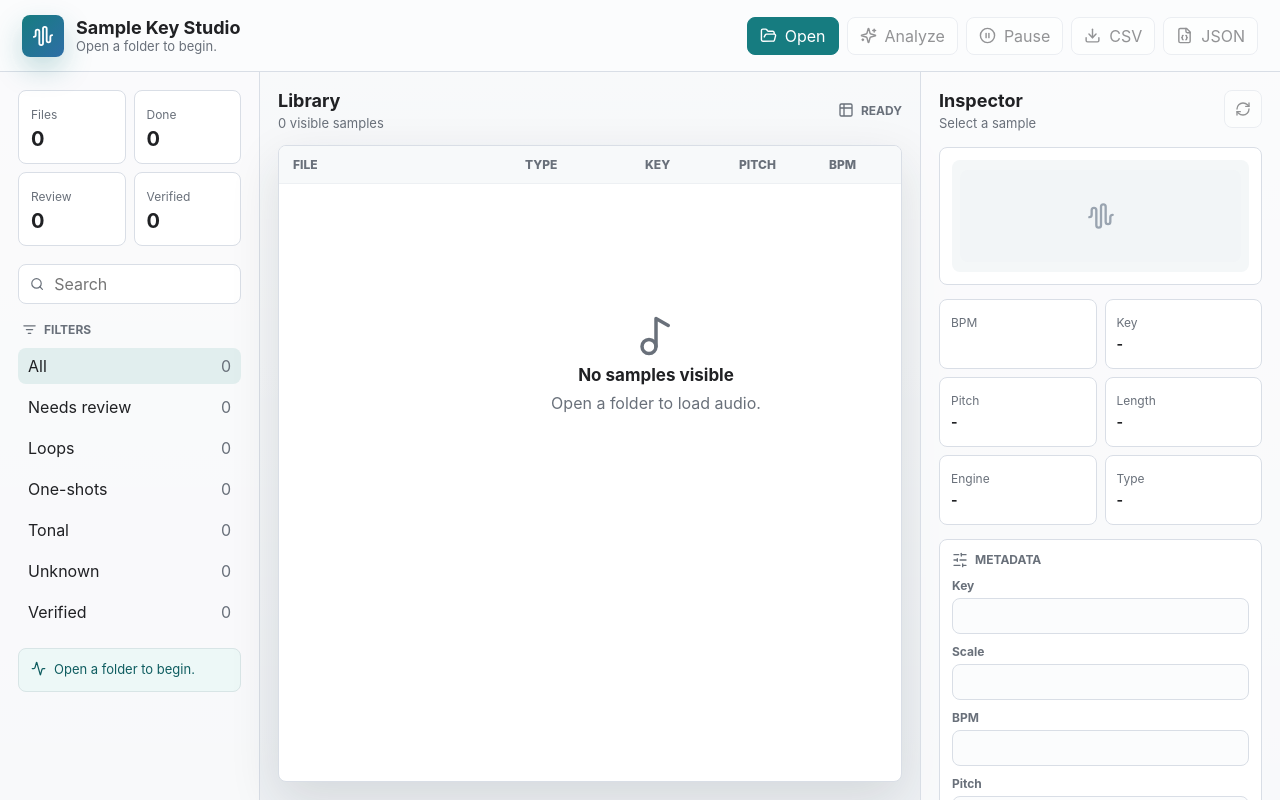
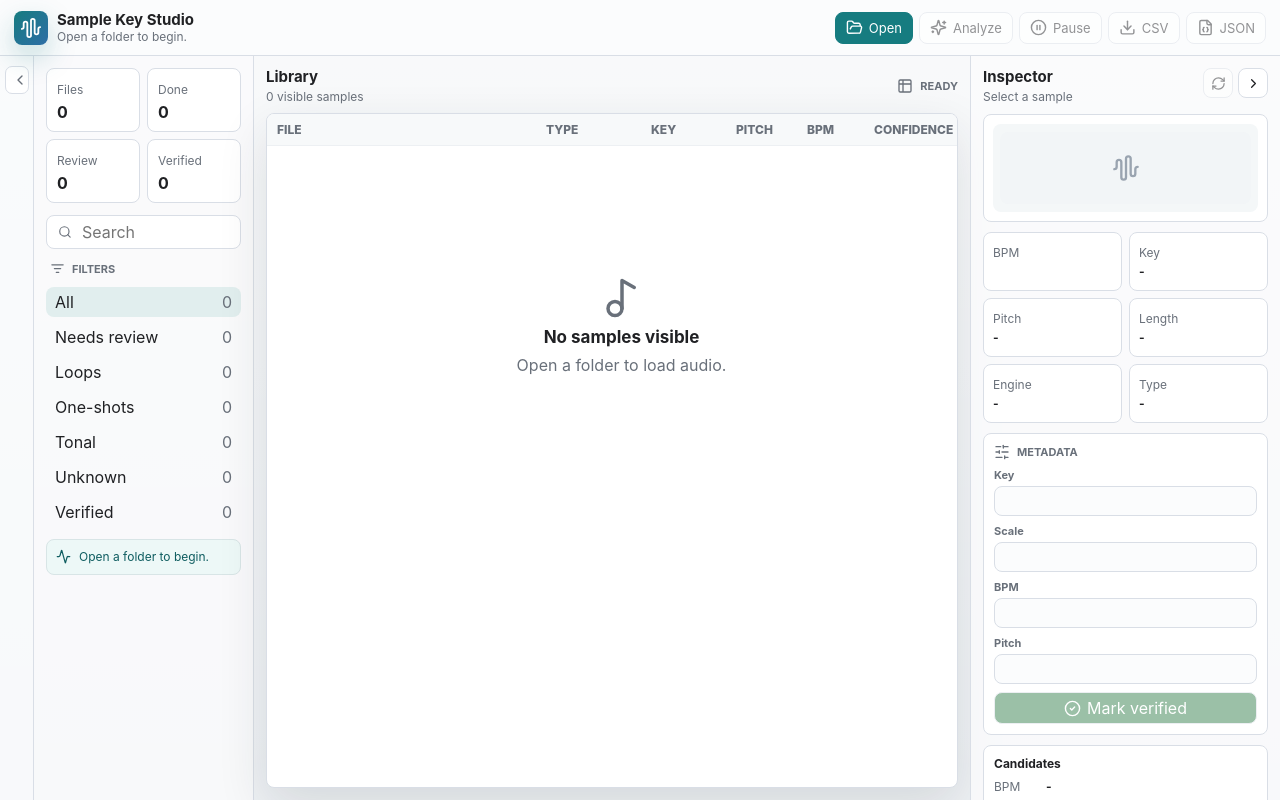
Before and after one commit to skdsam/music-keys, a React (Vite) app: page / in a window 1280 px wide. Built offline with nearby package versions, Linux system fonts and the light colour scheme.

Commit message:
Compact app layout and collapsible panels

```diff
--- a/src/App.tsx
+++ b/src/App.tsx
@@ -1,6 +1,8 @@
 import {
   Activity,
   CheckCircle2,
+  ChevronLeft,
+  ChevronRight,
   Download,
   FileJson,
   FolderOpen,
@@ -101,6 +103,8 @@ function App() {
   const [query, setQuery] = useState("");
   const [isAnalyzing, setIsAnalyzing] = useState(false);
   const [notice, setNotice] = useState("Open a folder to begin.");
+  const [isSidebarOpen, setIsSidebarOpen] = useState(true);
+  const [isInspectorOpen, setIsInspectorOpen] = useState(true);
   const cancelRequested = useRef(false);
 
   const selected = useMemo(
@@ -311,7 +315,20 @@ function App() {
         </div>
       </header>
 
-      <section className="content-grid">
+      <section
+        className={`content-grid ${!isSidebarOpen ? "sidebar-collapsed" : ""} ${
+          !isInspectorOpen ? "inspector-collapsed" : ""
+        }`}
+      >
+        <aside className="rail left-rail">
+          <button
+            onClick={() => setIsSidebarOpen((value) => !value)}
+            title={isSidebarOpen ? "Hide filters" : "Show filters"}
+          >
+            {isSidebarOpen ? <ChevronLeft size={16} /> : <ChevronRight size={16} />}
+          </button>
+        </aside>
+
         <aside className="sidebar">
           <div className="stat-grid">
             <Metric label="Files" value={samples.length.toString()} />
@@ -402,7 +419,13 @@ function App() {
           </div>
         </section>
 
-        <Inspector sample={selected} onChange={updateSelected} onReanalyze={reanalyzeSelected} />
+        <Inspector
+          sample={selected}
+          isOpen={isInspectorOpen}
+          onToggle={() => setIsInspectorOpen((value) => !value)}
+          onChange={updateSelected}
+          onReanalyze={reanalyzeSelected}
+        />
       </section>
     </main>
   );
@@ -410,10 +433,14 @@ function App() {
 
 function Inspector({
   sample,
+  isOpen,
+  onToggle,
   onChange,
   onReanalyze
 }: {
   sample?: SampleRecord;
+  isOpen: boolean;
+  onToggle: () => void;
   onChange: (patch: Partial<SampleRecord>) => void;
   onReanalyze: () => void;
 }) {
@@ -449,6 +476,16 @@ function Inspector({
     setPlayProgress(ratio);
   };
 
+  if (!isOpen) {
+    return (
+      <aside className="rail right-rail">
+        <button onClick={onToggle} title="Show inspector">
+          <ChevronLeft size={16} />
+        </button>
+      </aside>
+    );
+  }
+
   return (
     <aside className="inspector">
       <div className="inspector-header">
@@ -456,9 +493,14 @@ function Inspector({
           <h2>{sample?.fileName ?? "Inspector"}</h2>
           <p>{sample ? `${formatBytes(sample.fileSize)} - ${sample.extension.toUpperCase()}` : "Select a sample"}</p>
         </div>
-        <button onClick={onReanalyze} disabled={!sample} title="Re-analyze selected sample">
-          <RefreshCw size={16} />
-        </button>
+        <div className="inspector-actions">
+          <button onClick={onReanalyze} disabled={!sample} title="Re-analyze selected sample">
+            <RefreshCw size={15} />
+          </button>
+          <button onClick={onToggle} title="Hide inspector">
+            <ChevronRight size={15} />
+          </button>
+        </div>
       </div>
 
       <div className="wave-panel">
--- a/src/styles.css
+++ b/src/styles.css
@@ -42,7 +42,7 @@ button {
 
 .app-shell {
   display: grid;
-  grid-template-rows: 72px 1fr;
+  grid-template-rows: 56px 1fr;
   height: 100vh;
   background:
     linear-gradient(180deg, rgba(255, 255, 255, 0.64), rgba(255, 255, 255, 0)),
@@ -53,7 +53,7 @@ button {
   display: flex;
   align-items: center;
   justify-content: space-between;
-  padding: 0 22px;
+  padding: 0 14px;
   border-bottom: 1px solid var(--line);
   background: rgba(251, 252, 253, 0.92);
   backdrop-filter: blur(12px);
@@ -63,13 +63,13 @@ button {
   display: flex;
   align-items: center;
   min-width: 0;
-  gap: 12px;
+  gap: 9px;
 }
 
 .brand-mark {
   display: grid;
-  width: 42px;
-  height: 42px;
+  width: 34px;
+  height: 34px;
   place-items: center;
   border-radius: 8px;
   color: #ffffff;
@@ -89,7 +89,7 @@ button {
 }
 
 .brand h1 {
-  font-size: 18px;
+  font-size: 15px;
   line-height: 1.2;
   letter-spacing: 0;
 }
@@ -98,7 +98,7 @@ button {
   max-width: 58vw;
   overflow: hidden;
   color: var(--muted);
-  font-size: 13px;
+  font-size: 12px;
   text-overflow: ellipsis;
   white-space: nowrap;
 }
@@ -106,7 +106,7 @@ button {
 .toolbar {
   display: flex;
   align-items: center;
-  gap: 8px;
+  gap: 6px;
 }
 
 .toolbar button,
@@ -115,8 +115,8 @@ button {
   display: inline-flex;
   align-items: center;
   justify-content: center;
-  min-height: 38px;
-  gap: 8px;
+  min-height: 32px;
+  gap: 6px;
   border: 1px solid var(--line);
   border-radius: 8px;
   color: var(--ink);
@@ -125,7 +125,8 @@ button {
 }
 
 .toolbar button {
-  padding: 0 12px;
+  padding: 0 10px;
+  font-size: 13px;
 }
 
 .toolbar button.primary {
@@ -143,16 +144,69 @@ button {
 
 .content-grid {
   display: grid;
-  grid-template-columns: 260px minmax(480px, 1fr) 360px;
+  grid-template-columns: 34px 220px minmax(520px, 1fr) 310px;
   min-height: 0;
+}
+
+.content-grid.sidebar-collapsed {
+  grid-template-columns: 34px 0 minmax(520px, 1fr) 310px;
+}
+
+.content-grid.inspector-collapsed {
+  grid-template-columns: 34px 220px minmax(520px, 1fr) 34px;
+}
+
+.content-grid.sidebar-collapsed.inspector-collapsed {
+  grid-template-columns: 34px 0 minmax(520px, 1fr) 34px;
+}
+
+.rail {
+  display: flex;
+  align-items: flex-start;
+  justify-content: center;
+  min-height: 0;
+  padding-top: 10px;
+  border-right: 1px solid var(--line);
+  background: rgba(251, 252, 253, 0.82);
+}
+
+.right-rail {
+  border-right: 0;
+  border-left: 1px solid var(--line);
+}
+
+.rail button {
+  display: grid;
+  width: 24px;
+  height: 28px;
+  place-items: center;
+  border: 1px solid var(--line);
+  border-radius: 7px;
+  color: var(--muted);
+  background: #ffffff;
+  cursor: pointer;
 }
 
 .sidebar,
 .inspector {
   min-height: 0;
-  padding: 18px;
+  padding: 12px;
   border-right: 1px solid var(--line);
   background: rgba(251, 252, 253, 0.78);
+}
+
+.sidebar {
+  overflow: hidden auto;
+}
+
+.sidebar-collapsed .sidebar {
+  padding: 0;
+  border-right: 0;
+  overflow: hidden;
+}
+
+.sidebar-collapsed .sidebar > * {
+  display: none;
 }
 
 .inspector {
@@ -164,11 +218,11 @@ button {
 .stat-grid {
   display: grid;
   grid-template-columns: 1fr 1fr;
-  gap: 8px;
+  gap: 7px;
 }
 
 .metric {
-  padding: 12px;
+  padding: 9px 10px;
   border: 1px solid var(--line);
   border-radius: 8px;
   background: var(--panel-strong);
@@ -185,15 +239,15 @@ button {
 .metric strong {
   display: block;
   margin-top: 4px;
-  font-size: 20px;
+  font-size: 16px;
   letter-spacing: 0;
 }
 
 .search-box {
   display: flex;
   align-items: center;
-  height: 40px;
-  margin: 18px 0;
+  height: 34px;
+  margin: 12px 0;
   padding: 0 11px;
   gap: 8px;
   border: 1px solid var(--line);
@@ -223,7 +277,7 @@ button {
   align-items: center;
   gap: 7px;
   color: var(--muted);
-  font-size: 12px;
+  font-size: 11px;
   font-weight: 700;
   text-transform: uppercase;
 }
@@ -236,8 +290,8 @@ button {
   display: flex;
   align-items: center;
   justify-content: space-between;
-  height: 36px;
-  padding: 0 10px;
+  height: 30px;
+  padding: 0 9px;
   border-radius: 8px;
   color: var(--ink);
   background: transparent;
@@ -256,14 +310,14 @@ button {
 .status-strip {
   display: flex;
   align-items: flex-start;
-  margin-top: 18px;
-  padding: 12px;
+  margin-top: 12px;
+  padding: 9px;
   gap: 8px;
   border: 1px solid #d8e5e6;
   border-radius: 8px;
   color: var(--teal-dark);
   background: #edf8f7;
-  font-size: 13px;
+  font-size: 12px;
   line-height: 1.35;
 }
 
@@ -272,20 +326,20 @@ button {
   grid-template-rows: auto 1fr;
   min-width: 0;
   min-height: 0;
-  padding: 18px;
+  padding: 12px;
 }
 
 .table-header {
   display: flex;
   align-items: center;
   justify-content: space-between;
-  margin-bottom: 14px;
+  margin-bottom: 9px;
 }
 
 .table-header h2,
 .inspector h2 {
   overflow: hidden;
-  font-size: 18px;
+  font-size: 15px;
   line-height: 1.2;
   letter-spacing: 0;
   text-overflow: ellipsis;
@@ -296,12 +350,12 @@ button {
 .inspector p {
   margin-top: 3px;
   color: var(--muted);
-  font-size: 13px;
+  font-size: 12px;
 }
 
 .sample-table {
   display: grid;
-  grid-template-rows: 38px 1fr;
+  grid-template-rows: 32px 1fr;
   min-height: 0;
   overflow: hidden;
   border: 1px solid var(--line);
@@ -317,12 +371,12 @@ button {
 
 .sample-row {
   display: grid;
-  grid-template-columns: minmax(220px, 1.9fr) minmax(108px, 0.9fr) minmax(82px, 0.7fr) minmax(78px, 0.6fr) minmax(72px, 0.5fr) minmax(106px, 0.7fr);
+  grid-template-columns: minmax(260px, 2.2fr) minmax(96px, 0.8fr) minmax(76px, 0.62fr) minmax(62px, 0.48fr) minmax(58px, 0.45fr) minmax(92px, 0.58fr);
   align-items: center;
   width: 100%;
-  min-height: 54px;
-  padding: 0 14px;
-  gap: 12px;
+  min-height: 44px;
+  padding: 0 10px;
+  gap: 9px;
   border-bottom: 1px solid #edf0f3;
   color: var(--ink);
   background: #ffffff;
@@ -339,10 +393,10 @@ button.sample-row {
 }
 
 .sample-row.heading {
-  min-height: 38px;
+  min-height: 32px;
   color: var(--muted);
   background: #f7f9fa;
-  font-size: 12px;
+  font-size: 11px;
   font-weight: 800;
   text-transform: uppercase;
 }
@@ -356,7 +410,7 @@ button.sample-row {
 
 .file-cell {
   display: grid;
-  gap: 3px;
+  gap: 1px;
 }
 
 .file-cell strong,
@@ -368,11 +422,15 @@ button.sample-row {
 }
 
 .file-cell strong {
-  font-size: 13px;
+  font-size: 12px;
 }
 
 .file-cell small {
   color: var(--muted);
+  font-size: 11px;
+}
+
+.sample-row > span:not(.file-cell) {
   font-size: 12px;
 }
 
@@ -380,11 +438,11 @@ button.sample-row {
   display: inline-flex;
   align-items: center;
   justify-content: center;
-  min-width: 74px;
-  height: 24px;
-  padding: 0 8px;
+  min-width: 62px;
+  height: 21px;
+  padding: 0 7px;
   border-radius: 8px;
-  font-size: 12px;
+  font-size: 11px;
   font-weight: 700;
 }
 
@@ -427,19 +485,33 @@ button.sample-row {
 
 .inspector-header {
   display: grid;
-  grid-template-columns: minmax(0, 1fr) 38px;
+  grid-template-columns: minmax(0, 1fr) auto;
   align-items: start;
-  gap: 12px;
+  gap: 8px;
 }
 
+.inspector-header h2 {
+  display: -webkit-box;
+  white-space: normal;
+  -webkit-box-orient: vertical;
+  -webkit-line-clamp: 2;
+}
+
+.inspector-actions {
+  display: flex;
+  gap: 5px;
+}
+
+.inspector-actions button,
 .inspector-header button {
-  width: 38px;
+  width: 30px;
+  min-height: 30px;
   padding: 0;
 }
 
 .wave-panel {
-  margin-top: 16px;
-  padding: 12px;
+  margin-top: 10px;
+  padding: 9px;
   border: 1px solid var(--line);
   border-radius: 8px;
   background: #ffffff;
@@ -450,8 +522,8 @@ button.sample-row {
   position: relative;
   align-items: center;
   width: 100%;
-  height: 112px;
-  padding: 10px 8px;
+  height: 88px;
+  padding: 8px 7px;
   gap: 2px;
   overflow: hidden;
   border-radius: 8px;
@@ -509,20 +581,20 @@ button.sample-row {
 
 .audio-player {
   width: 100%;
-  height: 36px;
-  margin-top: 10px;
+  height: 32px;
+  margin-top: 7px;
 }
 
 .detail-grid {
   display: grid;
   grid-template-columns: 1fr 1fr;
-  gap: 8px;
-  margin-top: 14px;
+  gap: 7px;
+  margin-top: 10px;
 }
 
 .detail {
   min-width: 0;
-  padding: 11px;
+  padding: 8px 9px;
   border: 1px solid var(--line);
   border-radius: 8px;
   background: #ffffff;
@@ -530,12 +602,12 @@ button.sample-row {
 
 .detail strong {
   display: block;
-  min-height: 22px;
-  margin-top: 4px;
+  min-height: 18px;
+  margin-top: 3px;
   overflow: hidden;
   text-overflow: ellipsis;
   white-space: nowrap;
-  font-size: 14px;
+  font-size: 12px;
 }
 
 .edit-panel,
@@ -543,9 +615,9 @@ button.sample-row {
 .confidence-panel,
 .warnings {
   display: grid;
-  gap: 10px;
-  margin-top: 14px;
-  padding: 12px;
+  gap: 8px;
+  margin-top: 10px;
+  padding: 10px;
   border: 1px solid var(--line);
   border-radius: 8px;
   background: #ffffff;
@@ -553,19 +625,19 @@ button.sample-row {
 
 .edit-panel label {
   display: grid;
-  gap: 5px;
+  gap: 4px;
 }
 
 .edit-panel label span {
   color: var(--muted);
-  font-size: 12px;
+  font-size: 11px;
   font-weight: 700;
 }
 
 .edit-panel input {
   width: 100%;
-  height: 36px;
-  padding: 0 10px;
+  height: 30px;
+  padding: 0 9px;
   border: 1px solid var(--line);
   border-radius: 8px;
   outline: 0;
@@ -586,13 +658,13 @@ button.sample-row {
 
 .candidate-panel h3 {
   margin: 0;
-  font-size: 14px;
+  font-size: 12px;
 }
 
 .candidate-line,
 .confidence-row {
   display: grid;
-  grid-template-columns: 52px minmax(0, 1fr);
+  grid-template-columns: 44px minmax(0, 1fr);
   align-items: center;
   gap: 8px;
 }
@@ -602,11 +674,11 @@ button.sample-row {
   overflow: hidden;
   text-overflow: ellipsis;
   white-space: nowrap;
-  font-size: 13px;
+  font-size: 12px;
 }
 
 .confidence-row {
-  grid-template-columns: 48px minmax(0, 1fr) 42px;
+  grid-template-columns: 42px minmax(0, 1fr) 36px;
 }
 
 .confidence-track {
@@ -625,7 +697,7 @@ button.sample-row {
 
 .confidence-row strong {
   color: var(--muted);
-  font-size: 12px;
+  font-size: 11px;
   text-align: right;
 }
 
@@ -638,12 +710,12 @@ button.sample-row {
 .warnings p {
   margin: 0;
   color: inherit;
-  font-size: 13px;
+  font-size: 12px;
 }
 
 @media (max-width: 1180px) {
   .content-grid {
-    grid-template-columns: 230px minmax(420px, 1fr) 330px;
+    grid-template-columns: 34px 200px minmax(420px, 1fr) 300px;
   }
 
   .toolbar button span {
```
